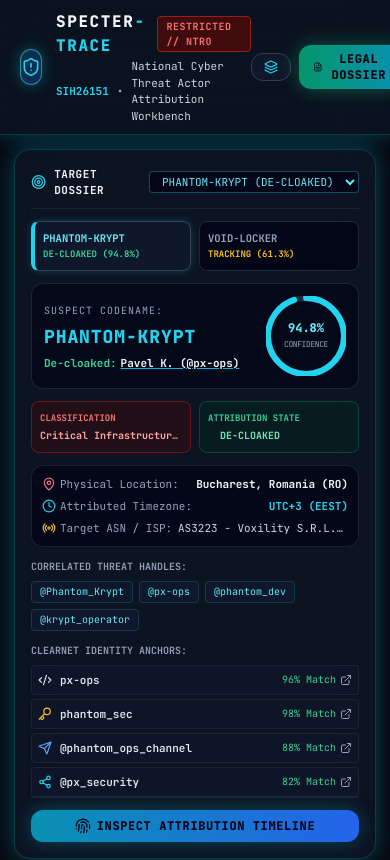
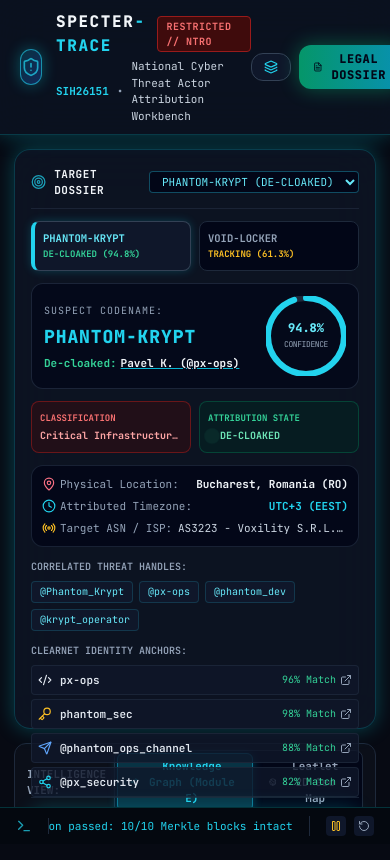
Before and after one commit to bhedanikhilkumar-code/SENTINEL-X, a Next.js app in the folder frontend/: page / in a window 390 px wide. Shown: the top 860 px of the page. Built offline with nearby package versions, Linux system fonts and the light colour scheme.

Commit message:
fix(layout): lock dashboard viewport to h-screen overflow-hidden to permanently eliminate automatic scroll on reload

```diff
--- a/frontend/app/layout.tsx
+++ b/frontend/app/layout.tsx
@@ -13,7 +13,7 @@ export default function RootLayout({
   children: React.ReactNode;
 }) {
   return (
-    <html lang="en" className="dark">
+    <html lang="en" className="dark h-full overflow-hidden">
       <head>
         <link rel="preconnect" href="https://fonts.googleapis.com" />
         <link
@@ -26,7 +26,7 @@ export default function RootLayout({
           rel="stylesheet"
         />
       </head>
-      <body className="bg-[#070a13] text-slate-200 antialiased selection:bg-cyan-500 selection:text-black min-h-screen overflow-x-hidden font-sans">
+      <body className="bg-[#070a13] text-slate-200 antialiased selection:bg-cyan-500 selection:text-black h-full overflow-hidden font-sans">
         {children}
       </body>
     </html>
--- a/frontend/app/page.tsx
+++ b/frontend/app/page.tsx
@@ -54,10 +54,30 @@ export default function SpecterTracePage() {
 
   const currentActor: ActorData = TARGET_ACTORS[selectedActorId] || TARGET_ACTORS["phantom-krypt"];
 
-  // Ensure view is securely locked to the top on page load/refresh
+  // Lock scroll on mount & prevent browser from restoring lower scroll position on reload
   useEffect(() => {
     if (typeof window !== "undefined") {
+      if ("scrollRestoration" in window.history) {
+        window.history.scrollRestoration = "manual";
+      }
       window.scrollTo(0, 0);
+      const main = document.getElementById("workbench-main");
+      if (main) main.scrollTop = 0;
+
+      // Ensure viewport stays locked at the top after dynamic async components finish loading
+      const t1 = setTimeout(() => {
+        window.scrollTo(0, 0);
+        if (main) main.scrollTop = 0;
+      }, 50);
+      const t2 = setTimeout(() => {
+        window.scrollTo(0, 0);
+        if (main) main.scrollTop = 0;
+      }, 300);
+
+      return () => {
+        clearTimeout(t1);
+        clearTimeout(t2);
+      };
     }
   }, []);
 
@@ -66,7 +86,7 @@ export default function SpecterTracePage() {
   };
 
   return (
-    <div className="min-h-screen bg-[#070a13] text-slate-200 flex flex-col justify-between font-sans selection:bg-cyan-500 selection:text-black">
+    <div className="h-screen max-h-screen w-screen overflow-hidden bg-[#070a13] text-slate-200 flex flex-col justify-between font-sans selection:bg-cyan-500 selection:text-black">
       {/* ========================================================================= */}
       {/* TOP HEADER: DEFENSE INTELLIGENCE APPARATUS */}
       {/* ========================================================================= */}
@@ -138,7 +158,7 @@ export default function SpecterTracePage() {
       {/* ========================================================================= */}
       {/* 4-ZONE MAIN WORKBENCH GRID */}
       {/* ========================================================================= */}
-      <main className="flex-1 p-3.5 grid grid-cols-1 lg:grid-cols-12 gap-3.5 overflow-y-auto">
+      <main id="workbench-main" className="flex-1 min-h-0 p-3.5 grid grid-cols-1 lg:grid-cols-12 gap-3.5 overflow-y-auto">
         {/* ZONE 1: SUSPECT DOSSIER & PROFILE (Left Column - 3 Cols) */}
         <section className="lg:col-span-3 h-full min-h-[580px]">
           <ActorProfile
@@ -217,7 +237,7 @@ export default function SpecterTracePage() {
       {/* ========================================================================= */}
       {/* BOTTOM BAR: LIVE NTRO CORRELATION TERMINAL STREAM */}
       {/* ========================================================================= */}
-      <footer className="shrink-0">
+      <footer className="shrink-0 z-20">
         <TerminalFeed actorCodename={currentActor.codename} />
       </footer>
 
--- a/frontend/components/specter/TerminalFeed.tsx
+++ b/frontend/components/specter/TerminalFeed.tsx
@@ -31,10 +31,7 @@ export default function TerminalFeed({ actorCodename }: TerminalFeedProps) {
       return;
     }
     if (!isPaused && scrollContainerRef.current) {
-      scrollContainerRef.current.scrollTo({
-        left: scrollContainerRef.current.scrollWidth,
-        behavior: "smooth",
-      });
+      scrollContainerRef.current.scrollLeft = scrollContainerRef.current.scrollWidth;
     }
   }, [logs, isPaused]);
 
```
